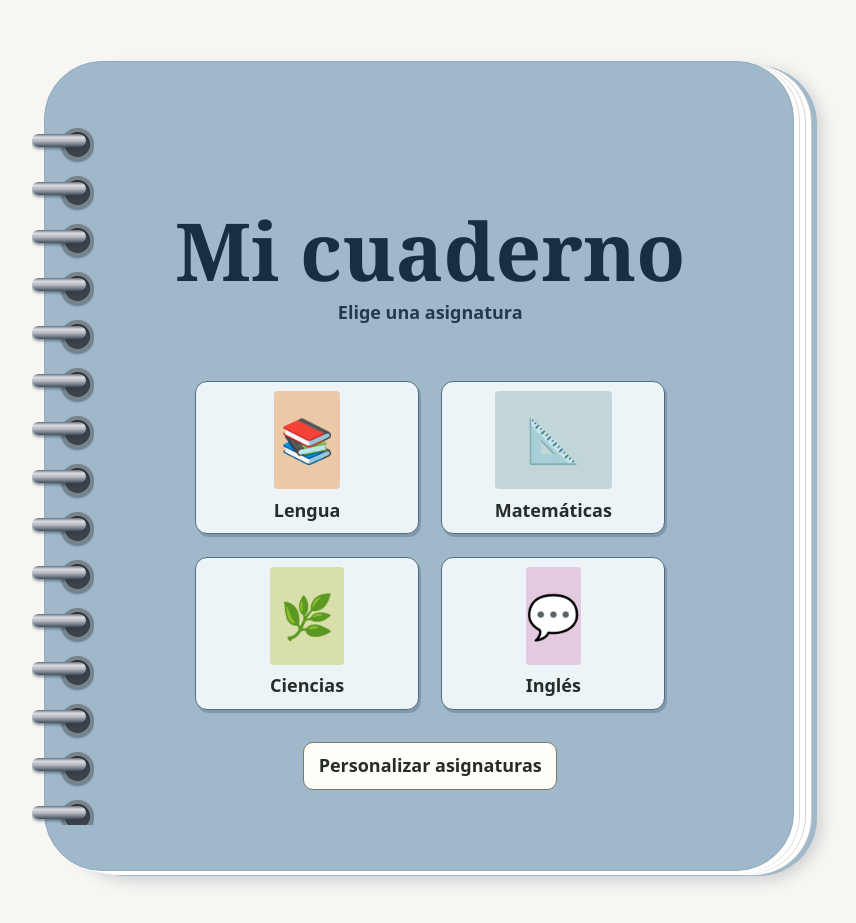
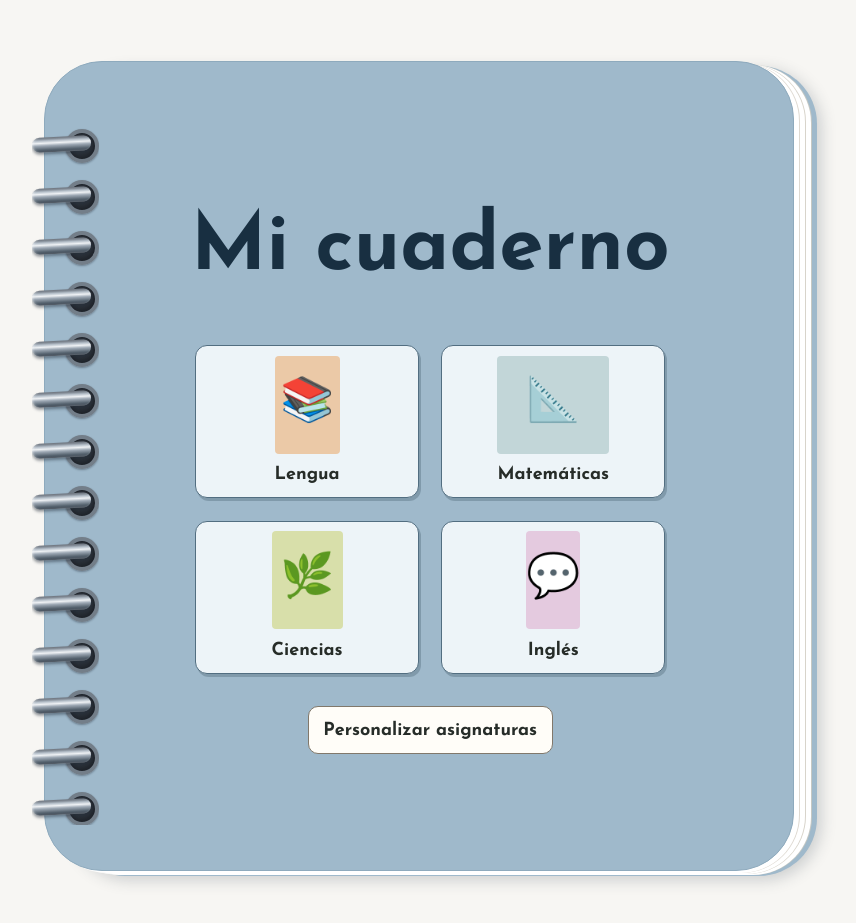
Before and after one commit to orientadoracarmenmora-max/mi-cuaderno, a plain HTML site: page index.html in a window 1280 px wide. Shown: the whole page, without its empty margins (221-1077 px from the left). Drawn offline with Linux system fonts and the light colour scheme.

Commit message:
Mejorar anillas y aplicar Josefin Sans

```diff
--- a/index.html
+++ b/index.html
@@ -4,6 +4,7 @@
 <meta charset="utf-8">
 <meta name="viewport" content="width=device-width, initial-scale=1">
 <title>Mi cuaderno</title>
+<link rel="stylesheet" href="https://fonts.googleapis.com/css2?family=Josefin+Sans:wght@400;500;600;700&display=swap">
 <style>
 :root{color-scheme:light;--ink:#262c28;--green:#25493b;--paper:#fbf7ed;--line:#81786b}
 *{box-sizing:border-box}body{margin:0;color:var(--ink);font:1.125rem/1.5 system-ui,sans-serif;background:radial-gradient(ellipse at 44% 3%,#f4e8d6,#d8c1a7);min-height:100vh}button,input,textarea{font:inherit}button,a.action{display:inline-flex;align-items:center;justify-content:center;gap:.4em;min-height:48px;border-radius:10px;padding:.5rem .9rem;border:1px solid var(--line);background:#fffdf8;color:var(--ink);cursor:pointer;font-weight:650;text-decoration:none}button.primary,a.primary{background:var(--green);border-color:var(--green);color:white}button:hover,a.action:hover{filter:brightness(.94)}button:disabled{opacity:.55;cursor:default}:focus-visible{outline:3px solid #86401f;outline-offset:4px}[hidden]{display:none!important}
@@ -31,6 +32,13 @@ body{background:#f7f6f3}
 .tab-subject{display:flex;justify-content:flex-start;min-width:0;text-align:left;overflow-wrap:anywhere;font-size:1rem;padding:.45rem;line-height:1.25;border-radius:0 12px 12px 0;background:#506d91;color:white;border:1px solid #405b7c;box-shadow:1px 2px 3px #273a4936}
 .tab-subject[aria-current=true]{background:#fffefa;color:#233a54;border:2px solid #6183a0}.tab-subject:focus-visible{outline-offset:-4px;outline-color:#723718}.tab-subject:not([aria-current=true]):focus-visible{outline-color:white}.tab-subject{min-height:48px}.tab-icon{flex:none;font-size:1.25rem}.tab-icon img{display:block;width:24px;height:24px;border-radius:3px;object-fit:cover}
 @media(max-width:550px){.desk{padding-right:1rem}.notebook{padding-left:2rem}.notebook.cover{margin-right:.7rem;min-height:570px}.notebook:not(.cover){margin-right:89px}.notebook:not(.cover) h1{font-size:clamp(1.65rem,7vw,2.4rem)}#subject-tabs{width:101px}.tab-subject{flex-direction:column;justify-content:center;text-align:center;padding:.35rem;font-size:.81rem}.binding{left:-11px}}
+body{font-family:'Josefin Sans',system-ui,sans-serif}
+h1,h2{font-family:'Josefin Sans',system-ui,sans-serif}
+.cover-head h1{margin-bottom:0}
+.binding{grid-auto-rows:clamp(38px,5vw,51px);width:clamp(40px,6.5vw,67px)}
+.ring{height:26px}
+.ring:before{width:26px;height:26px;top:0;border:4px solid #737e89;background:radial-gradient(circle at 44% 32%,#434c56,#21262d 72%);box-shadow:0 1px 2px #202b3766,inset 0 1px 3px #191c23}
+.ring:after{inset:6px 8px 5px 0;border-radius:999px;background:linear-gradient(180deg,#555d68 0%,#b5bfc9 23%,#eef1f4 39%,#9da8b4 56%,#586571 82%,#39434f 100%);box-shadow:inset 1px 0 2px #ffffff69,0 2px 3px #202b3777;transform:rotate(-3deg);transform-origin:right center}
 </style>
 </head>
 <body>
@@ -38,7 +46,7 @@ body{background:#f7f6f3}
 <article class="notebook cover" id="book">
 <div class="binding" aria-hidden="true" id="binding"></div>
 <section id="cover" aria-labelledby="title">
-<header class="cover-head"><h1 id="title" tabindex="-1">Mi cuaderno</h1><p>Elige una asignatura</p></header>
+<header class="cover-head"><h1 id="title" tabindex="-1">Mi cuaderno</h1></header>
 <nav id="subjects" class="subjects" aria-label="Asignaturas"></nav>
 <div class="center"><button id="settings">Personalizar asignaturas</button></div>
 </section>
```
